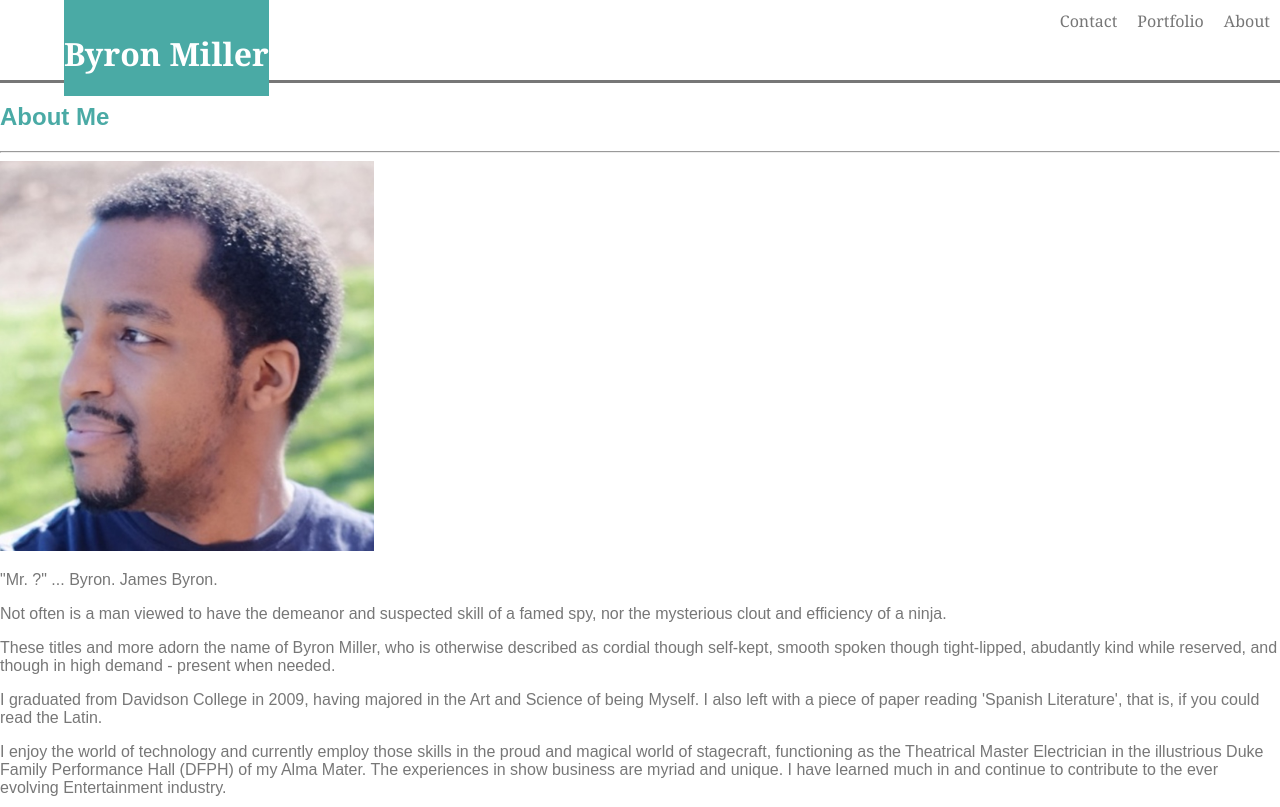
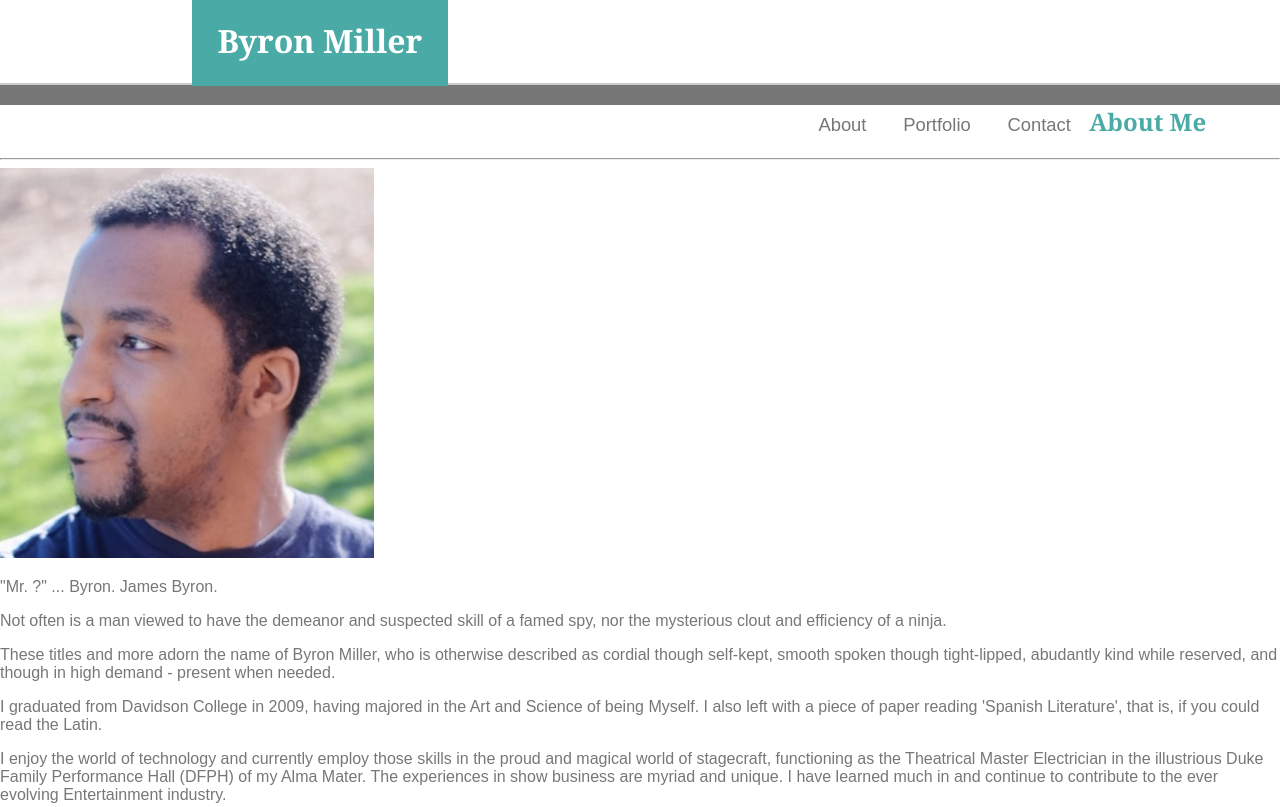
Before and after one commit to dashinja/Basic-Portfolio, a plain HTML site: page index.html in a window 1280 px wide. Shown: the top 807 px of the page. Drawn offline with Linux system fonts and the light colour scheme.

Commit message:
make navbar css

```diff
--- a/assets/css/style.css
+++ b/assets/css/style.css
@@ -6,19 +6,17 @@ body {
   margin: 0;
   color: #777777;
   font-family: Arial, 'Helvetica Neue', Helvetica, sans-serif;
-}
-
-.body {
-  background-color: #ffffff;
-  margin: 0px;
+  background-color: #777777
 }
 
 /*Header and Nav-Bar*/
 header {
-  height: 5em;
+  background-color: #ffffff;
+  height: 5.2em;
   margin: 0px;
   border-bottom-style: solid;
-  font-family: Georgia, 'Times New Roman', Times, serif;
+  border-color: #cccccc;
+  border-bottom-width: 2px;
 }
 
 .bigName {
@@ -26,15 +24,30 @@ header {
   color: #ffffff;
   float: left;
   height: 2em;
-  margin: 0 0 0 2em;
-  padding-top: 1em;
+  margin: 0 0 0 6em;
+  padding: 0.6em 0.8em 0.1em 0.8em;
+  font-family: Georgia, 'Times New Roman', Times, serif;
 }
 
 .nav {
-  margin: 10px;
-  float: right;
+  margin: 1.5em 1em 1em 1em;
+  float: left;
+  font-size: 1.15em;
+  font-family: Arial, 'Helvetica Neue', Helvetica, sans-serif;
+}
+
+.nav-spacer {
+  margin: 0 0 0 50em;
+  float: left;
 }
 
 .bigNameInvert {
   color: #4aaaa5;
+  font-family: Georgia, 'Times New Roman', Times, serif;
 }
+
+/* About Me Section */
+.body {
+  background-color: #ffffff;
+  margin: 0px;
+}
--- a/index.html
+++ b/index.html
@@ -11,9 +11,11 @@
     <header class="nav-bar-container">
       <div class="spacer"></div>
       <h1 class="bigName">Byron Miller</h1>
-      <div class="nav">About</div>
-      <div class="nav">Portfolio</div>
-      <div class="nav">Contact</div>
+      <div class="nav-spacer">
+        <div class="nav">About</div>
+        <div class="nav">Portfolio</div>
+        <div class="nav">Contact</div>
+      </div>
     </header>
 
     <main class="body">
```
